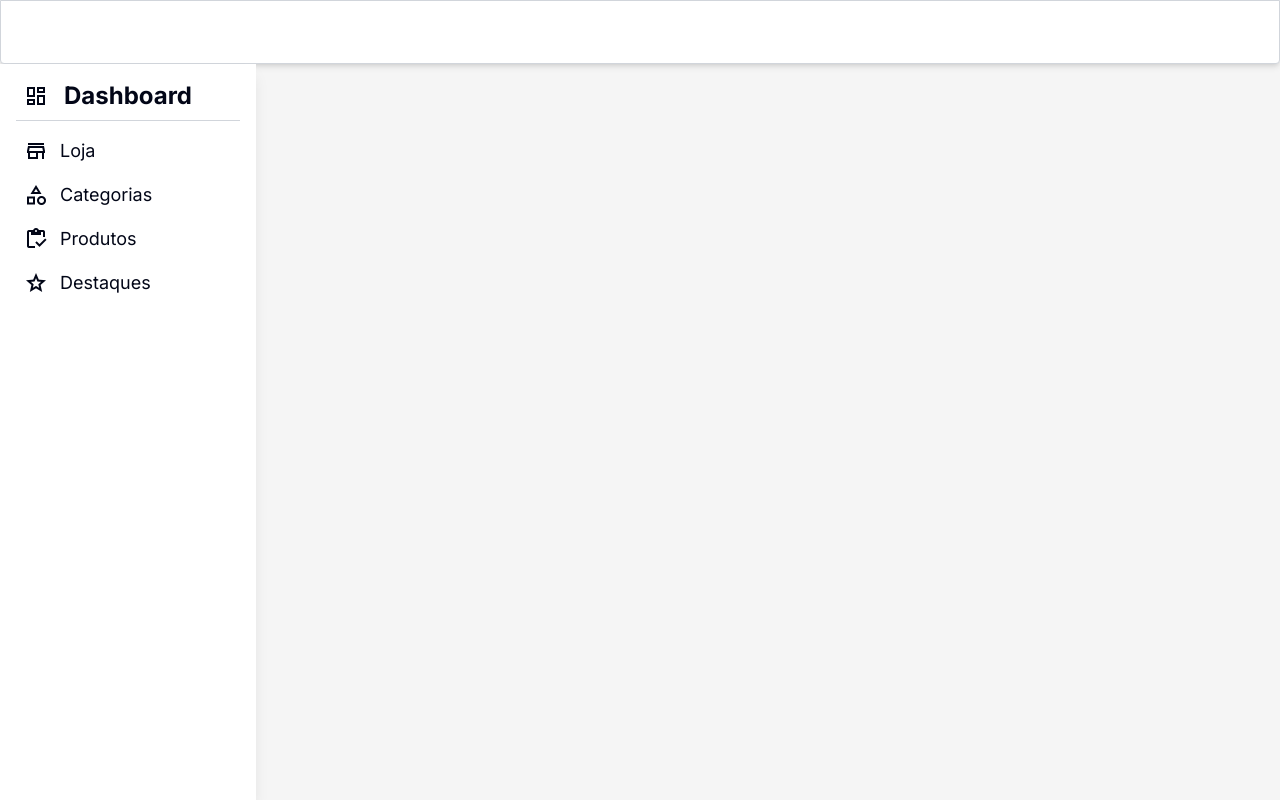
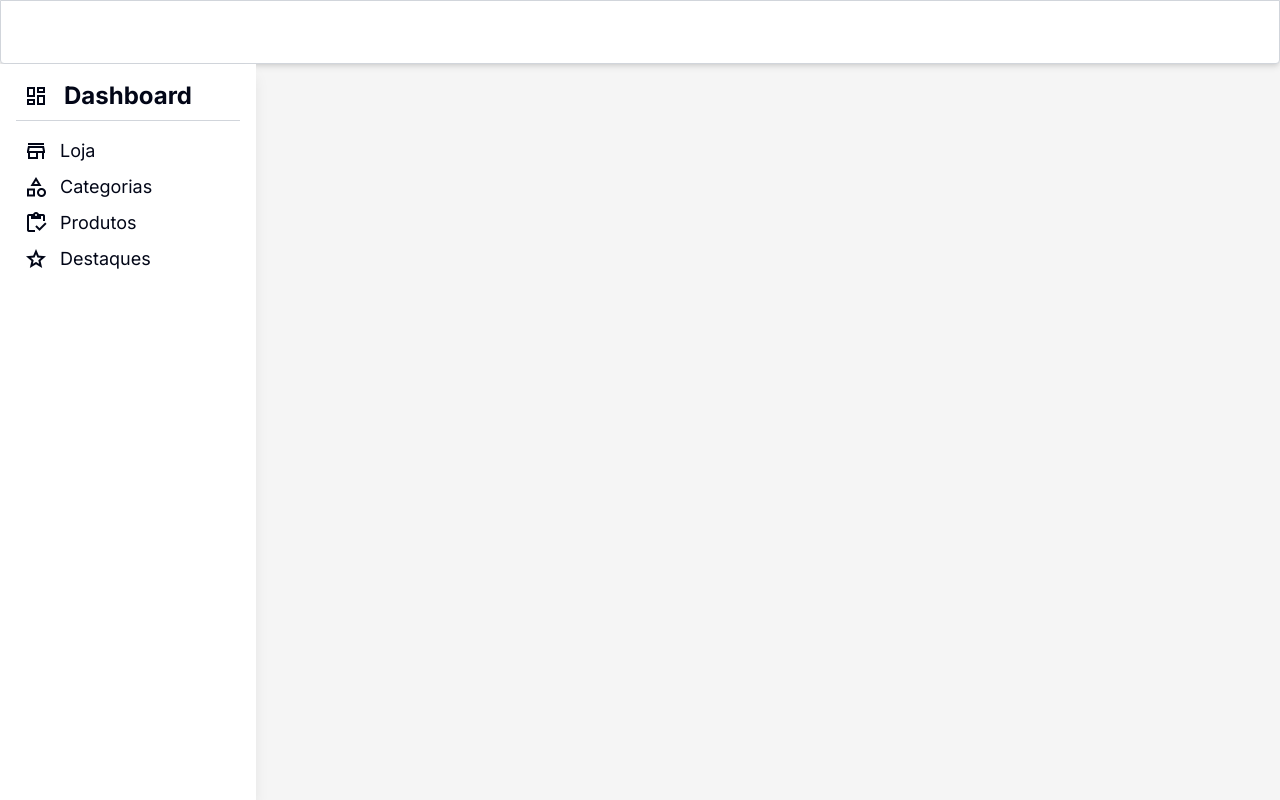
Before and after one commit to antony-souza/doge-store-front, a Next.js app: page /doge_client/home in a window 1280 px wide. Built offline with nearby package versions, Linux system fonts and the light colour scheme.

Commit message:
Simplificando forma de colocar menus

```diff
--- a/app/doge_client/components/dashbourd.tsx
+++ b/app/doge_client/components/dashbourd.tsx
@@ -2,12 +2,52 @@
 import Link from 'next/link';
 import React, { useState } from 'react';
 
+interface IMenuList{
+    path: string,
+    icon: string,
+    name: string
+}
+
 const Dashboard: React.FC = () => {
     const [isSidebarOpen, setIsSidebarOpen] = useState(true);
+    const [menuList, setMenuList] = useState<IMenuList[]>([
+        {
+            path: "/doge_client/home/store",
+            icon: "store",
+            name: "Loja"
+        },
+        {
+            path: "",
+            name: "Categorias",
+            icon: "category"
+        },
+        {
+            path: "",
+            name: "Produtos",
+            icon: "inventory"
+        },
+        {
+            path: "",
+            name: "Destaques",
+            icon: "star"
+        },
+    ]);
 
     const toggleSidebar = () => {
         setIsSidebarOpen(!isSidebarOpen);
     };
+
+    const renderItemMenu = (menu: IMenuList, index: number) => {
+        return (
+            <div key={index} className='mt-2' onClick={toggleSidebar}>
+               {/* TODO Quando não tiver path setado deixar o hover desabilitado */}
+                <Link href={menu.path} className="flex items-center text-lg hover:text-purple-400 transition-colors">
+                    <span className="material-symbols-outlined mr-3 text-xl">{menu.icon}</span>
+                    <span className={`transition-opacity duration-300 ${isSidebarOpen ? 'opacity-100' : 'opacity-0'}`}>{menu.name}</span>
+                </Link>
+            </div>
+        )
+    }
 
     return (
         <div className="relative flex pt-5">
@@ -32,30 +72,11 @@ const Dashboard: React.FC = () => {
 
                 <nav>
                     <ul className='pl-2'>
-                        <li className="mb-4">
-                            <Link href="/doge_client/home/store" className="flex items-center text-lg hover:text-purple-400 transition-colors">
-                                <span className="material-symbols-outlined mr-3 text-xl">store</span>
-                                <span className={`transition-opacity duration-300 ${isSidebarOpen ? 'opacity-100' : 'opacity-0'}`}>Loja</span>
-                            </Link>
-                        </li>
-                        <li className="mb-4">
-                            <a href="#" className="flex items-center text-lg hover:text-purple-400 transition-colors">
-                                <span className="material-symbols-outlined mr-3 text-xl">category</span>
-                                <span className={`transition-opacity duration-300 ${isSidebarOpen ? 'opacity-100' : 'opacity-0'}`}>Categorias</span>
-                            </a>
-                        </li>
-                        <li className="mb-4">
-                            <a href="#" className="flex items-center text-lg hover:text-purple-400 transition-colors">
-                                <span className="material-symbols-outlined mr-3 text-xl">inventory</span>
-                                <span className={`transition-opacity duration-300 ${isSidebarOpen ? 'opacity-100' : 'opacity-0'}`}>Produtos</span>
-                            </a>
-                        </li>
-                        <li>
-                            <a href="#" className="flex items-center text-lg hover:text-purple-400 transition-colors">
-                                <span className="material-symbols-outlined mr-3 text-xl">star</span>
-                                <span className={`transition-opacity duration-300 ${isSidebarOpen ? 'opacity-100' : 'opacity-0'}`}>Destaques</span>
-                            </a>
-                        </li>
+                        {
+                            menuList.map((menu, index) => {
+                                return renderItemMenu(menu, index)
+                            })
+                        }
                     </ul>
                 </nav>
             </aside>
```
